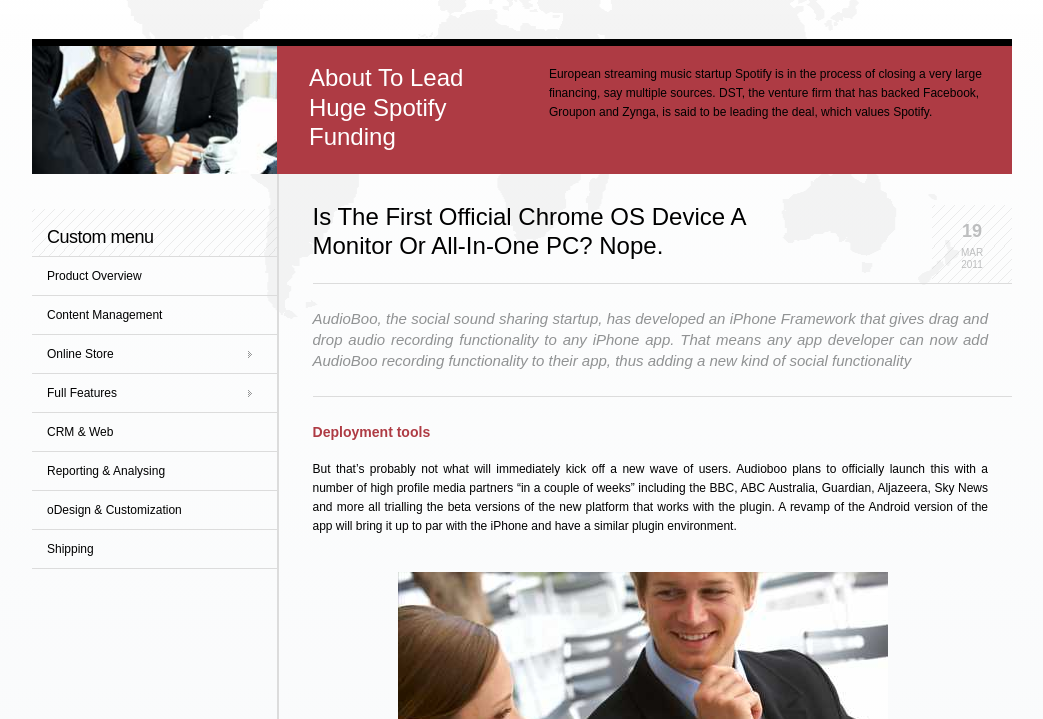
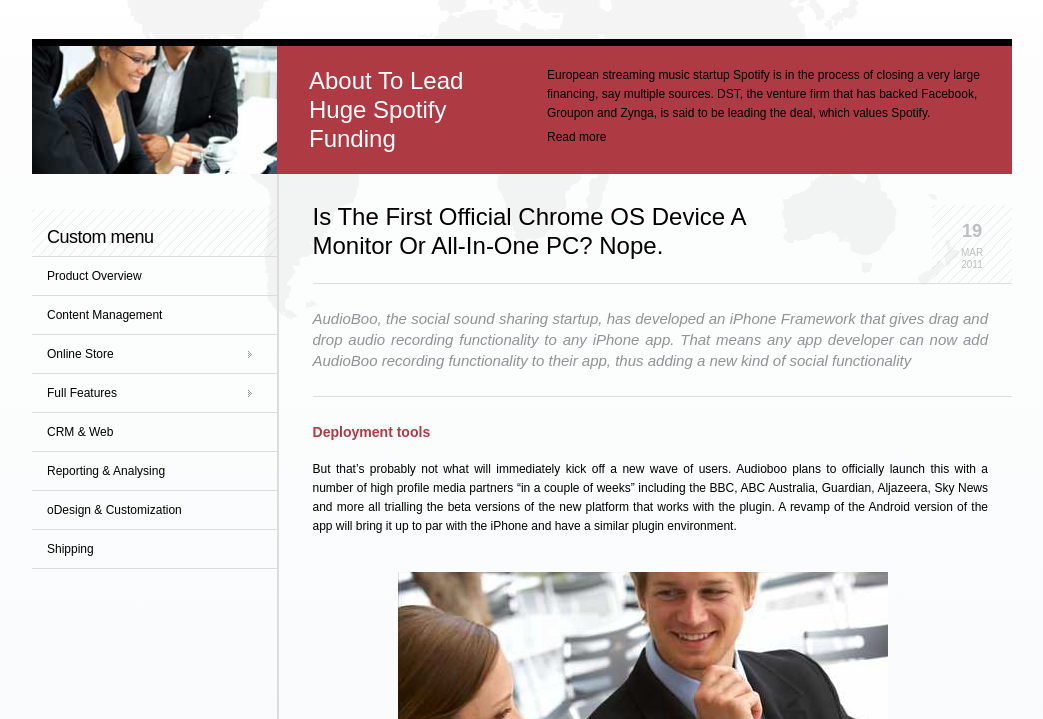
Before and after one commit to Merkrow/markup2, a plain HTML site: page index.html in a window 1280 px wide. Shown: the part 81-800 px from the top of the page, without its empty margins (118-1161 px from the left). Drawn offline with Linux system fonts and the light colour scheme.

Commit message:
no message

```diff
--- a/css/styles.css
+++ b/css/styles.css
@@ -239,28 +239,46 @@ ul {
 	color: white;
 	width: 200px;
 	padding: 0 32px;
-	position: absolute;
-	top: 48%;
-	transform: translate(0, -50%);
+	float: left;
 }
 .ads {
 	width: 435px;
-	position: absolute;
-	top: 52%;
+	float: right;
 	line-height: 19px;
-    transform: translate(0, -74%);
-    left: 37%;
+	margin: 8px 30px 0 0;
 }
 .banner-text {
 	background: rgb(174,59,68);
 	width: 740px;
 	position: relative;
 }
+
+.clearfix:after {
+  display: block;
+  visibility: hidden;
+  clear: both;
+  height: 0;
+  content: '.';
+}
+.ads p {
+	margin-bottom: 0;
+}
 .topic h2 {
 	font-size: 24px;
 	font-weight: 100 !important;
 }
+.ads a {
+	color: black;
+}
+.ads a:hover {
+	color: #fff;
+}
 
+.ads h5 {
+	font: 12px Arial;
+	line-height: 28px;
+	margin: 0;
+}
 .main {
 	display: flex;
 	width: 980px;
--- a/index.html
+++ b/index.html
@@ -48,9 +48,11 @@
 </header>
 <section class="banner">
 		<img src="images/banner_bg.jpg" alt="">
-		<div class="banner-text">
+		<div class="banner-text clearfix">
 			<div class="topic"><h2>About To Lead Huge Spotify Funding</h2></div>
-			<div class="ads"><p>European streaming music startup Spotify is in the process of closing a very large financing, say multiple sources. DST, the venture firm that has backed Facebook, Groupon and Zynga, is said to be leading the deal, which values Spotify.</p></div>
+			<div class="ads"><p>European streaming music startup Spotify is in the process of closing a very large financing, say multiple sources. DST, the venture firm that has backed Facebook, Groupon and Zynga, is said to be leading the deal, which values Spotify.</p>
+			<a href="#"><h5>Read more</h5></a>
+			</div>
 		</div>
 </section>
 <div class="main-wrap">
```
